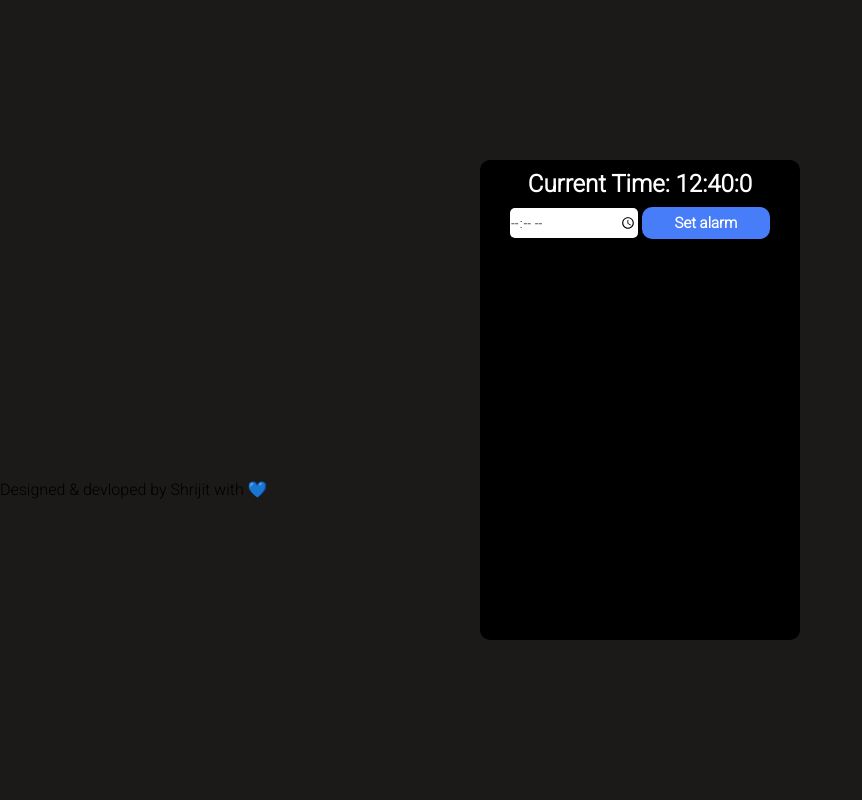
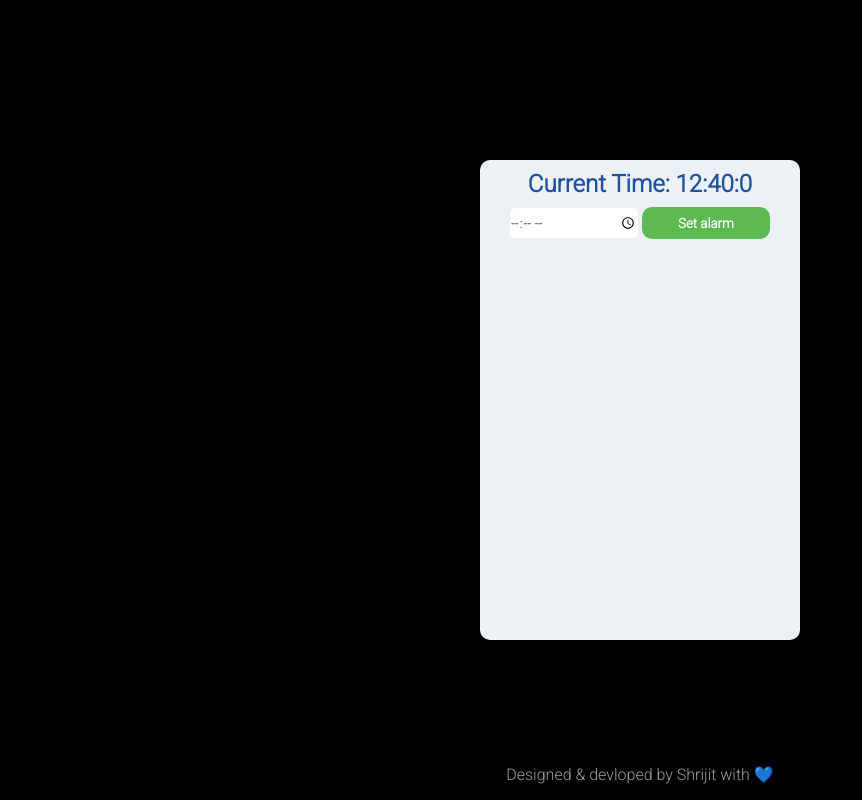
Before and after one commit to shrijit01/Alarm, a plain HTML site: page index.html in a window 1280 px wide. Shown: the whole page, without its empty margins (0-862 px from the left). Drawn offline with nearby package versions, Linux system fonts and the light colour scheme.

Commit message:
Update style.css

```diff
--- a/style.css
+++ b/style.css
@@ -15,11 +15,21 @@ html,body{
 
 
 #main{
+    text-align: center;
+
     /* position: relative; */
     height: 100%;
     width: 100%;
-    background-color:#1c1919;
+    background-color:#000000;
     /* #C6F0A9; */
+}
+
+#main p{
+    color: rgb(158, 158, 158);
+    position: absolute;
+    bottom: 2%;
+    left: 50%;
+    transform: translate(-50%,0);
 }
 
 
@@ -34,11 +44,13 @@ html,body{
     width: 25vw;
     border-radius: 10px;
     transform: translate(-50%,-50%);
-    background-color: rgb(0, 0, 0);
+    background-color: #EDF1F6;
 }
 
 #container h2{
+    color: #21539D;
     margin-top: 10px;
+    font-weight: 900;
 }
 
 #alarm-container{
@@ -49,7 +61,6 @@ html,body{
 }
 
 #setAlarmButton{
-    font-size: 15px;
     font-weight: 600;
     padding: 2px;
     height: 32px;
@@ -57,7 +68,7 @@ html,body{
     border: none;
     border-radius: 10px;
     color: rgb(255, 255, 255);
-    background-color: rgb(72, 125, 250);
+    background-color: rgba(46, 167, 27, 0.75);
 }
 
 #timeInput{
@@ -79,7 +90,7 @@ li{
     padding: 10px;
     border-radius: 2px 10px 10px 10px;
     align-items: center;
-    background-color: rgb(118, 165, 253);
+    background-color:#3E76EB;
     justify-content: space-between;
 }
 
@@ -89,8 +100,8 @@ li button{
     color: whitesmoke;
     padding: 8px 15px;
     border-radius: 5px;
-    border: 1px solid red;
-    background-color: rgb(221, 86, 86);
+    border:none;
+    background-color: #CF1E1E;
 }
 
 ::-webkit-scrollbar {
```
